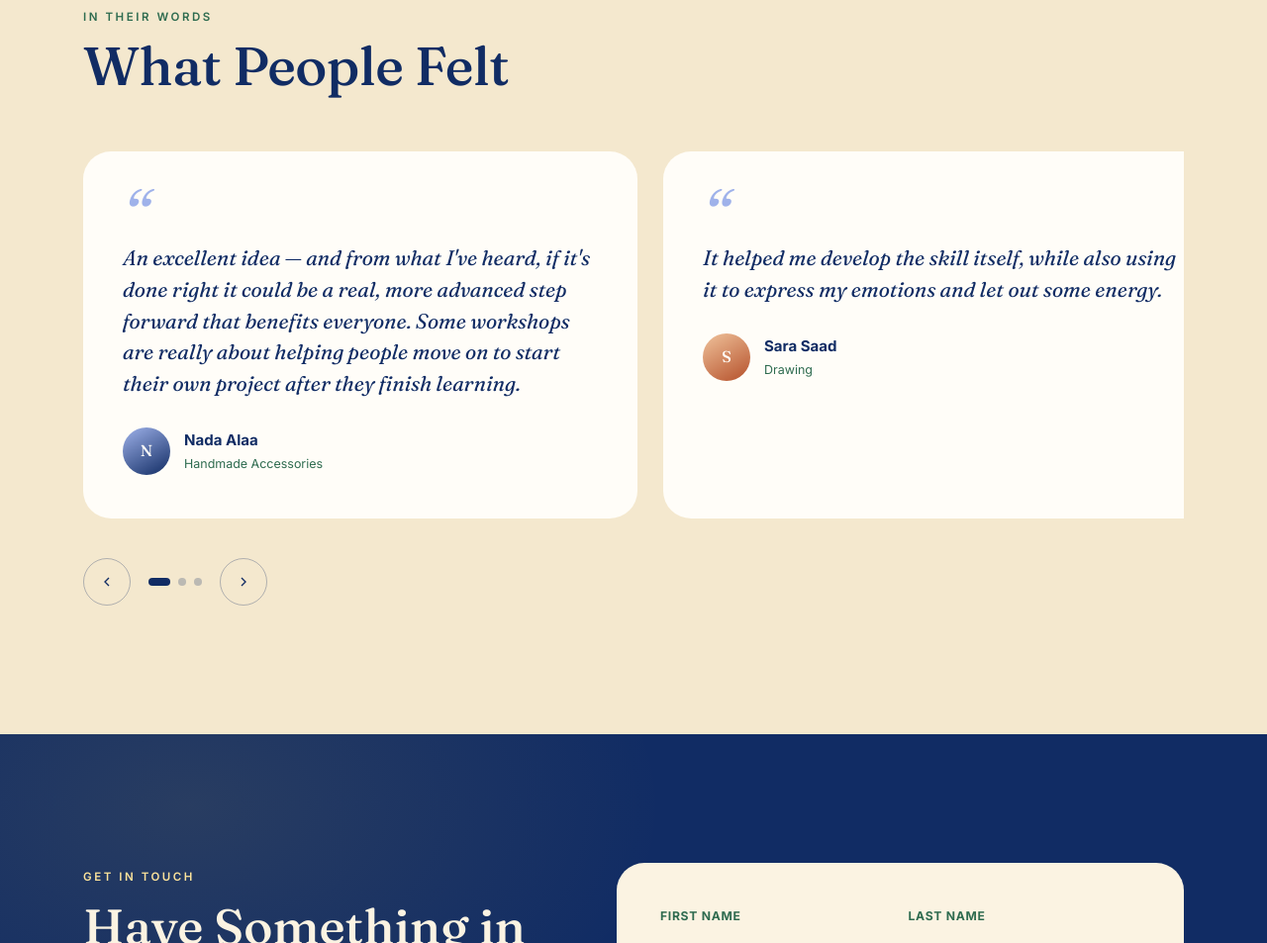
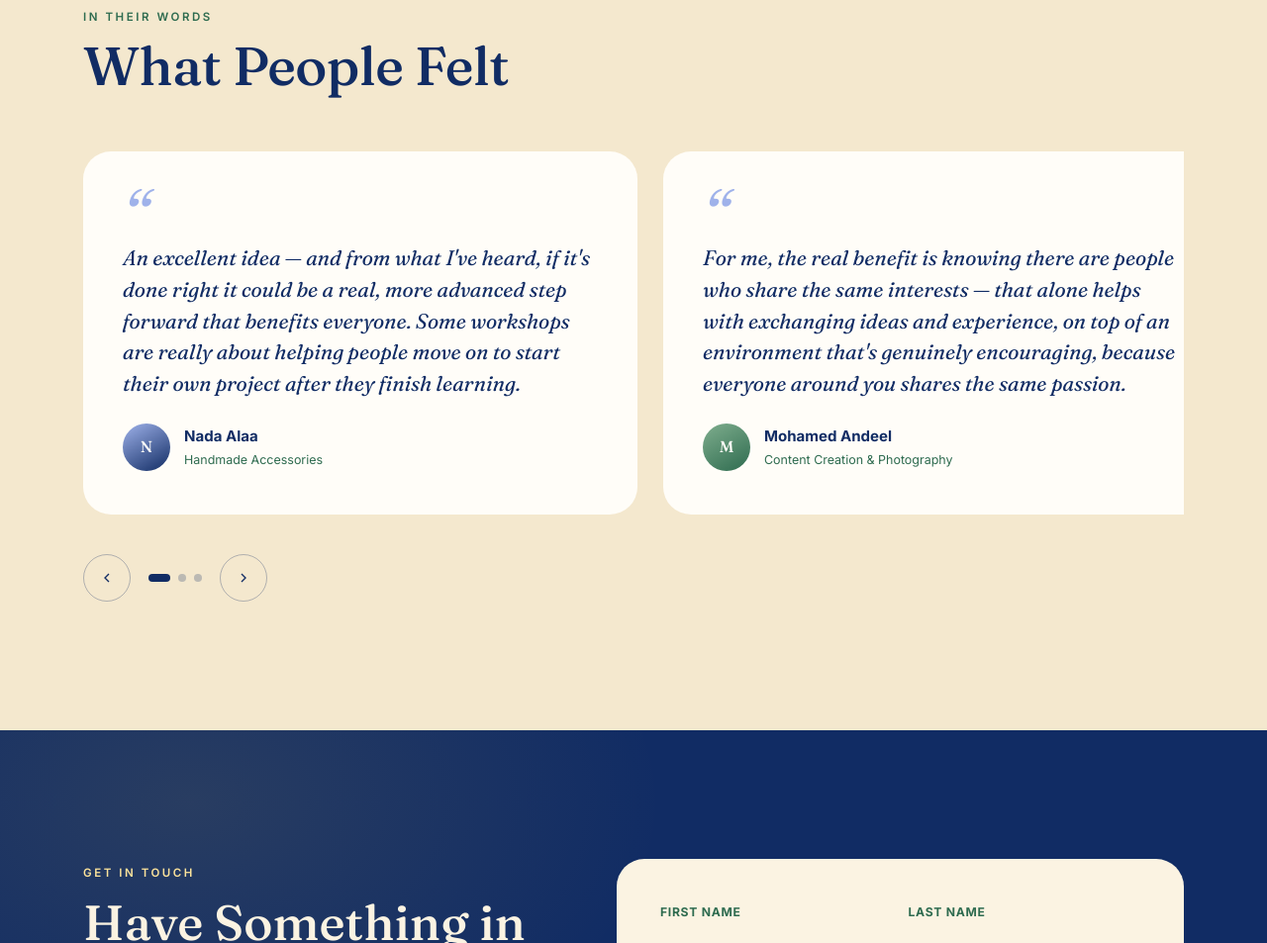
Before and after one commit to hamedessam/Art-Therapy, a plain HTML site: page index.html in a window 1280 px wide. Shown: the part 5419-6372 px from the top of the page at 99% size. Drawn offline with Linux system fonts and the light colour scheme.

Commit message:
Add files via upload

```diff
--- a/index.html
+++ b/index.html
@@ -210,11 +210,11 @@ header.nav.scrolled{ background:rgba(251,243,226,.86); backdrop-filter:blur(14px
 @media (max-width: 700px){ .masonry{ columns:2 160px; } }
 .testimonials{ padding:130px 0; background:var(--cream-2); position:relative; overflow:hidden; }
 .testi-track-wrap{ overflow:hidden; }
-.testi-track{ display:flex; gap:26px; transition:transform .7s var(--ease); }
-.testi-card{ flex:0 0 min(560px,86vw); background:var(--white); border-radius:28px; padding:44px 40px; position:relative; }
+.testi-track{ display:flex; gap:26px; transition:transform .7s var(--ease); align-items:flex-start; }
+.testi-card{ flex:0 0 min(560px,86vw); min-height:300px; display:flex; flex-direction:column; justify-content:space-between; gap:24px; background:var(--white); border-radius:28px; padding:44px 40px; position:relative; }
 .testi-card .quote-mark{ font-family:var(--display); font-style:italic; font-size:4rem; color:var(--periwinkle); line-height:.6; display:block; }
 .testi-card p.quote{ margin-top:10px; font-family:var(--display); font-weight:400; font-style:italic; font-size:1.32rem; line-height:1.5; color:var(--navy); }
-.testi-person{ margin-top:28px; display:flex; align-items:center; gap:14px; }
+.testi-person{ margin-top:0; display:flex; align-items:center; gap:14px; }
 .testi-avatar{ width:48px; height:48px; border-radius:50%; display:flex; align-items:center; justify-content:center; font-family:var(--display); color:var(--white); font-weight:500; flex:none; }
 .testi-person b{ display:block; color:var(--navy); font-size:.94rem; }
 .testi-person span{ display:block; font-size:.78rem; color:var(--green); margin-top:2px; }
@@ -607,8 +607,8 @@ a[href="#art-kits"]{ display:none; }
 
   var TESTIMONIALS = [
     { quote:"An excellent idea — and from what I've heard, if it's done right it could be a real, more advanced step forward that benefits everyone. Some workshops are really about helping people move on to start their own project after they finish learning.", name:"Nada Alaa", detail:"Handmade Accessories", initial:"N", grad:"linear-gradient(150deg,#9FB2EA,#112C64)" },
-    { quote:"It helped me develop the skill itself, while also using it to express my emotions and let out some energy.", name:"Sara Saad", detail:"Drawing", initial:"S", grad:"linear-gradient(150deg,#F0C39C,#b5502a)" },
-    { quote:"For me, the real benefit is knowing there are people who share the same interests — that alone helps with exchanging ideas and experience, on top of an environment that's genuinely encouraging, because everyone around you shares the same passion.", name:"Mohamed Andeel", detail:"Content Creation & Photography", initial:"M", grad:"linear-gradient(150deg,#7FAE8E,#2E6B4F)" }
+    { quote:"For me, the real benefit is knowing there are people who share the same interests — that alone helps with exchanging ideas and experience, on top of an environment that's genuinely encouraging, because everyone around you shares the same passion.", name:"Mohamed Andeel", detail:"Content Creation & Photography", initial:"M", grad:"linear-gradient(150deg,#7FAE8E,#2E6B4F)" },
+    { quote:"It helped me develop the skill itself, while also using it to express my emotions and let out some energy.", name:"Sara Saad", detail:"Drawing", initial:"S", grad:"linear-gradient(150deg,#F0C39C,#b5502a)" }
   ];
 
   var govSelect = document.getElementById('governorateSelect');
@@ -664,7 +664,7 @@ a[href="#art-kits"]{ display:none; }
     var card = document.createElement('div');
     card.className = 'testi-card';
     card.innerHTML =
-      '<span class="quote-mark">&ldquo;</span><p class="quote">'+t.quote+'</p>'+
+      '<div class="quote-block"><span class="quote-mark">&ldquo;</span><p class="quote">'+t.quote+'</p></div>'+
       '<div class="testi-person"><div class="testi-avatar" style="background:'+t.grad+'">'+t.initial+'</div><div><b>'+t.name+'</b><span>'+t.detail+'</span></div></div>';
     track.appendChild(card);
     var dot = document.createElement('button');
```
